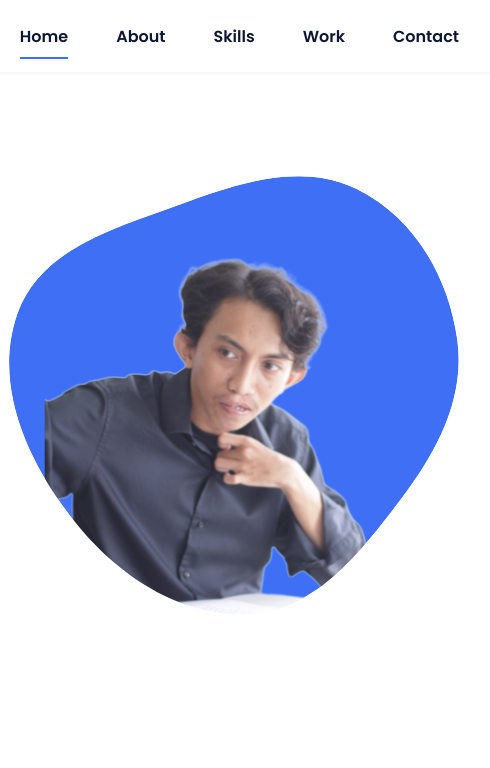
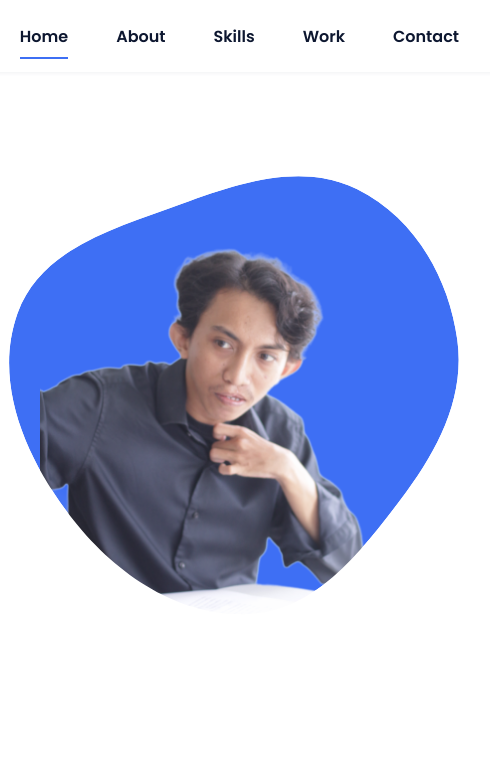
Before and after one commit to yayart/yayart.github.io, a plain HTML site: page index.html in a window 1280 px wide. Shown: the top 768 px of the page, 693-1183 px from the left. Drawn offline with nearby package versions, Linux system fonts and the light colour scheme.

Commit message:
index.html

```diff
--- a/index.html
+++ b/index.html
@@ -57,7 +57,7 @@
                         </mask>
                         <g mask="url(#mask0)">
                             <path d="M9.19024 145.964C34.0253 76.5814 114.865 54.7299 184.111 29.4823C245.804 6.98884 311.86 -14.9503 370.735 14.143C431.207 44.026 467.948 107.508 477.191 174.311C485.897 237.229 454.931 294.377 416.506 344.954C373.74 401.245 326.068 462.801 255.442 466.189C179.416 469.835 111.552 422.137 65.1576 361.805C17.4835 299.81 -17.1617 219.583 9.19024 145.964Z"/>
-                            <image class="home__blob-img" x="38" y="50" href="assets/img/perfil.png"/>
+                            <image class="home__blob-img" x="33" y="40" href="assets/img/perfil.png"/>
                         </g>
                     </svg>
                 </div>
```
